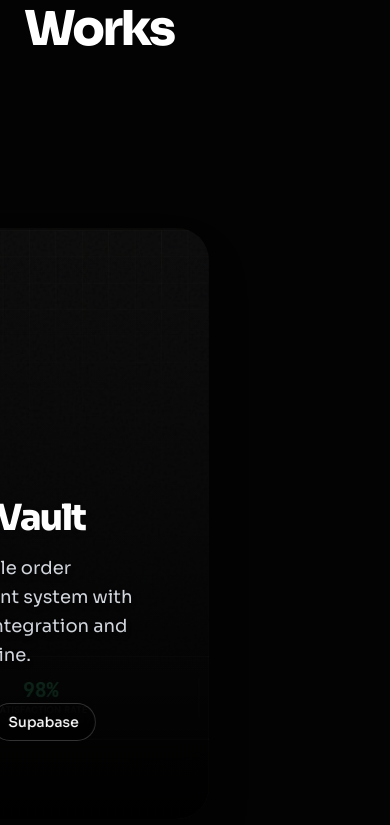
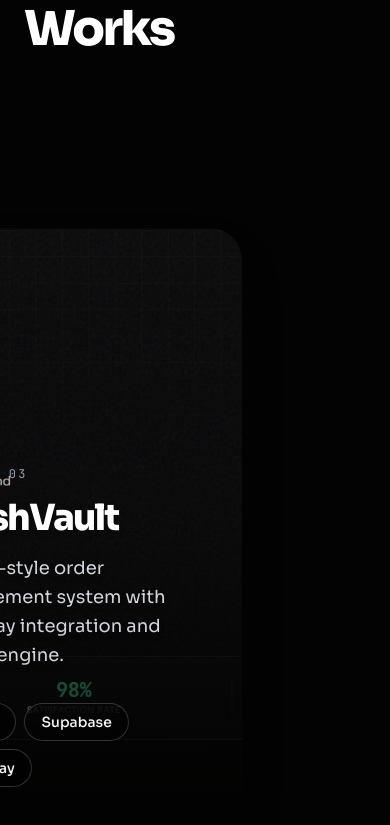
Before and after one commit to rishav00roy-web/Portfolio-website, a Next.js app: page / in a window 390 px wide. Shown: the part 2502-3327 px from the top of the page. Built offline with nearby package versions, Linux system fonts and the light colour scheme.

Commit message:
fix: resolve sora font rendering by replacing font-black (900) with font-extrabold (800)

```diff
--- a/src/components/About.tsx
+++ b/src/components/About.tsx
@@ -100,13 +100,13 @@
           {/* Bio / Story */}
           <div className="space-y-6">
             <p className="text-xl sm:text-2xl text-white/80 leading-relaxed font-sans font-medium">
-              I got into this by building educational websites, mostly because I wanted to solve problems, not just learn syntax. Now I build commercial software for paying clients.
+              I got into software development by building commercial websites for real clients. From the beginning, I was drawn to solving real business problems rather than simply learning programming languages. Today, I design and build production software that focuses on reliability, maintainability, and measurable business value.
             </p>
             <p className="text-base sm:text-lg text-white/60 leading-relaxed font-sans">
-              I treat AI as a productivity multiplier, not a stand-in for engineering. It speeds up the work: architecture, debugging, testing, the parts that used to eat hours. But I still design the systems, verify what it produces, and own every decision that ships. If something breaks in production, that&apos;s on me, not the tool.
+              I treat AI as a productivity multiplier, not a replacement for engineering. It helps me move faster through architecture, debugging, testing, and repetitive tasks, but every technical decision is mine. I design the systems, review every line that matters, validate the results, and take full responsibility for what reaches production. If something breaks, I own it.
             </p>
             <p className="text-base sm:text-lg text-white/60 leading-relaxed font-sans">
-              Before I wrote code professionally, I spent 6+ years running operations. HR, procurement, business administration, leading teams, managing budgets, keeping things compliant. That&apos;s the part most developers skip, and it&apos;s exactly why I don&apos;t just build features for their own sake. I build software that&apos;s meant to serve a business outcome, because I&apos;ve sat on the business side and know what actually matters there.
+              Before becoming a full-time developer, I spent more than six years in operations, working across HR, procurement, business administration, compliance, and team leadership. That experience fundamentally changed how I approach software. I understand the constraints businesses operate under because I&apos;ve worked on the other side of the table. I don&apos;t build features for the sake of shipping code. I build software that solves problems, improves workflows, and creates measurable value.
             </p>
           </div>
 
--- a/src/components/Projects.tsx
+++ b/src/components/Projects.tsx
@@ -10,21 +10,21 @@
     title: "Tea Country Holidays",
     description: "Custom CMS module for 90+ travel packages and CRM migration via Python scraper.",
     tags: ["Next.js", "Supabase", "Tailwind CSS"],
-    image: "/assets/projects/tea1.jpg",
+    image: "/assets/projects/tea-country-hero.jpg",
   },
   {
     id: 2,
     title: "Gym CRM",
     description: "Offline-first localStorage CRM with OCR for rapid customer onboarding.",
     tags: ["HTML", "JavaScript", "OCR"],
-    image: "/assets/projects/gym1.png",
+    image: "/assets/projects/gym-crm-hero.jpg",
   },
   {
     id: 3,
     title: "ClashVault",
     description: "Escrow-style order management system with Razorpay integration and events engine.",
     tags: ["Next.js", "Supabase", "Razorpay"],
-    image: "/assets/projects/tea2.png",
+    image: "/assets/projects/clashvault-hero.jpg",
   },
 ];
 
@@ -66,9 +66,9 @@
             style={{ scale: imageScale }}
             src={project.image}
             alt={project.title}
-            className="w-full h-full object-cover opacity-60"
+            className="w-full h-full object-cover opacity-90"
           />
-          <div className="absolute inset-0 bg-gradient-to-t from-black via-black/40 to-transparent" />
+          <div className="absolute inset-0 bg-gradient-to-t from-black/90 via-black/20 to-transparent" />
         </div>
 
         <div className="absolute inset-0 flex flex-col justify-end p-8 sm:p-16">
@@ -77,7 +77,7 @@
               <p className="font-mono text-xs sm:text-sm text-gray-400 mb-4 tracking-[0.2em] uppercase">
                 Project 0{index + 1}
               </p>
-              <h2 className="text-4xl sm:text-6xl font-black text-white tracking-tighter mb-4 drop-shadow-md">
+              <h2 className="text-4xl sm:text-6xl font-extrabold text-white tracking-tighter mb-4 drop-shadow-md">
                 {project.title}
               </h2>
               <p className="text-lg sm:text-xl text-gray-300 max-w-xl leading-relaxed mb-8 drop-shadow-md">
@@ -128,7 +128,7 @@
   return (
     <section className="relative w-full bg-[#030303]">
       <div className="px-6 sm:px-12 xl:px-24 pt-24 pb-12">
-        <h2 className="text-5xl sm:text-7xl font-black tracking-tighter text-white">
+        <h2 className="text-5xl sm:text-7xl font-extrabold tracking-tighter text-white">
           Selected Works
         </h2>
       </div>
```
